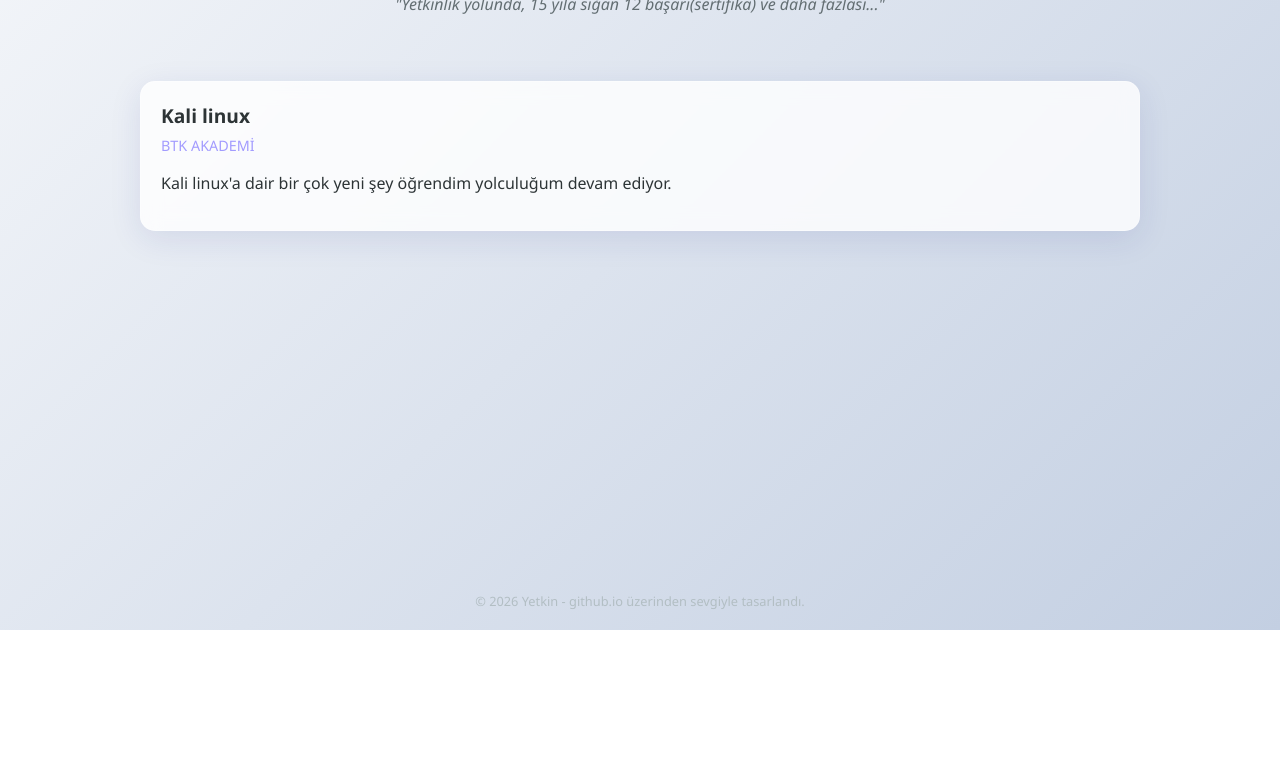
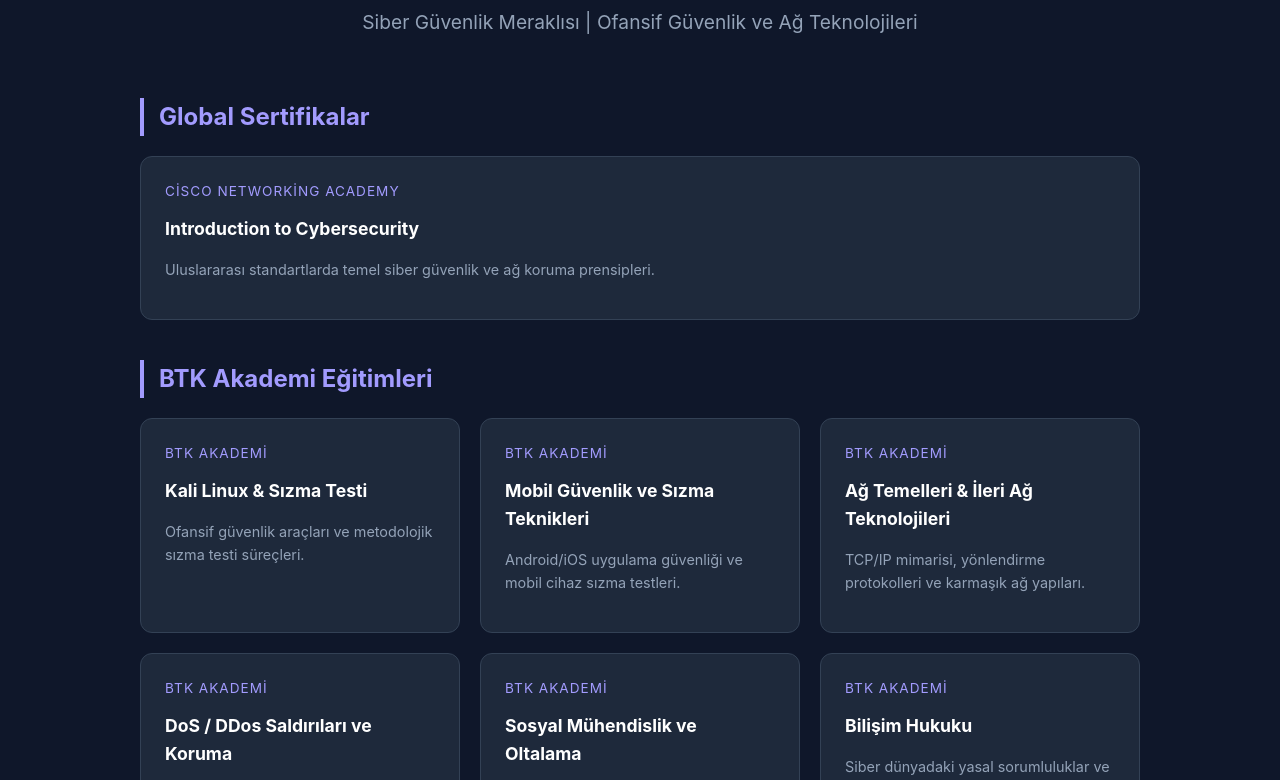
Before and after one commit to YetkinOS/yetkin.github.io, a plain HTML site: page index.html in a window 1280 px wide. Shown: the part 170-950 px from the top of the page. Before the commit the page ends 800 px from the top, so only its background shows below. Drawn offline with Linux system fonts and the light colour scheme.

Commit message:
Update index.html

```diff
--- a/index.html
+++ b/index.html
@@ -3,106 +3,178 @@
 <head>
     <meta charset="UTF-8">
     <meta name="viewport" content="width=device-width, initial-scale=1.0">
-    <title>Yetkin | Dijital Portfolyo</title>
+    <title>Yetkin | Siber Güvenlik Portfolyosu</title>
     <style>
         :root {
-            --ana-renk: #f0f4f8;
+            --ana-renk: #0f172a;
             --vurgu-renk: #a29bfe;
-            --metin-renk: #2d3436;
-            --kart-arkaplan: rgba(255, 255, 255, 0.8);
+            --kart-renk: #1e293b;
+            --metin-renk: #f8fafc;
+            --ikincil-metin: #94a3b8;
         }
 
         body {
-            font-family: 'Segoe UI', Tahoma, Geneva, Verdana, sans-serif;
-            background: linear-gradient(135deg, #f5f7fa 0%, #c3cfe2 100%);
+            font-family: 'Inter', -apple-system, BlinkMacSystemFont, sans-serif;
+            background-color: var(--ana-renk);
             color: var(--metin-renk);
             margin: 0;
-            display: flex;
-            flex-direction: column;
-            align-items: center;
-            min-height: 100vh;
+            padding: 0;
+            line-height: 1.6;
+        }
+
+        .konteyner {
+            max-width: 1000px;
+            margin: 0 auto;
+            padding: 40px 20px;
         }
 
         header {
             text-align: center;
-            padding: 50px 20px;
+            margin-bottom: 60px;
         }
 
         h1 {
-            font-size: 3rem;
+            font-size: 3.5rem;
             color: var(--vurgu-renk);
             margin-bottom: 10px;
-            text-shadow: 2px 2px 4px rgba(0,0,0,0.1);
+            letter-spacing: -2px;
         }
 
         .bio {
-            font-style: italic;
-            color: #636e72;
+            font-size: 1.2rem;
+            color: var(--ikincil-metin);
+            max-width: 600px;
+            margin: 0 auto;
         }
 
-        .sertifika-konteyner {
-            display: grid;
-            grid-template-columns: repeat(auto-fit, minmax(250px, 1fr));
-            gap: 20px;
-            width: 90%;
-            max-width: 1000px;
-            padding-bottom: 50px;
+        .kategori-baslik {
+            border-left: 4px solid var(--vurgu-renk);
+            padding-left: 15px;
+            margin: 40px 0 20px;
+            color: var(--vurgu-renk);
+            font-size: 1.5rem;
         }
 
-        .sertifika-kart {
-            background: var(--kart-arkaplan);
-            backdrop-filter: blur(10px);
-            border-radius: 15px;
-            padding: 20px;
-            border: 1px solid rgba(255,255,255,0.3);
-            box-shadow: 0 8px 32px rgba(31, 38, 135, 0.1);
-            transition: transform 0.3s ease;
+        .sertifika-grid {
+            display: grid;
+            grid-template-columns: repeat(auto-fit, minmax(300px, 1fr));
+            gap: 20px;
         }
 
-        .sertifika-kart:hover {
+        .kart {
+            background: var(--kart-renk);
+            border: 1px solid #334155;
+            border-radius: 12px;
+            padding: 24px;
+            transition: all 0.3s ease;
+            position: relative;
+            overflow: hidden;
+        }
+
+        .kart:hover {
             transform: translateY(-5px);
             border-color: var(--vurgu-renk);
+            box-shadow: 0 10px 30px -10px rgba(162, 155, 254, 0.3);
         }
 
-        .sertifika-baslik {
+        .sertifika-adi {
+            display: block;
+            font-size: 1.1rem;
             font-weight: bold;
-            font-size: 1.2rem;
-            display: block;
-            margin-bottom: 5px;
+            margin-bottom: 8px;
+            color: #fff;
         }
 
         .kurum {
+            display: block;
+            font-size: 0.85rem;
+            color: var(--vurgu-renk);
+            text-transform: uppercase;
+            letter-spacing: 1px;
+            margin-bottom: 12px;
+        }
+
+        .aciklama {
             font-size: 0.9rem;
-            color: var(--vurgu-renk);
+            color: var(--ikincil-metin);
         }
 
         footer {
-            margin-top: auto;
-            padding: 20px;
-            font-size: 0.8rem;
-            color: #b2bec3;
+            text-align: center;
+            padding: 40px;
+            color: #475569;
+            font-size: 0.9rem;
+        }
+
+        @media (max-width: 600px) {
+            h1 { font-size: 2.5rem; }
         }
     </style>
 </head>
 <body>
 
+<div class="konteyner">
     <header>
         <h1>Yetkin</h1>
-        <p class="bio">"Yetkinlik yolunda, 15 yıla sığan 12 başarı(sertifika) ve daha fazlası..."</p>
+        <p class="bio">Siber Güvenlik Meraklısı | Ofansif Güvenlik ve Ağ Teknolojileri</p>
     </header>
 
-    <div class="sertifika-konteyner">
-        <div class="sertifika-kart">
-            <span class="sertifika-baslik">Kali linux</span>
-            <span class="kurum">BTK AKADEMİ</span>
-            <p>Kali linux'a dair bir çok yeni şey öğrendim yolculuğum devam ediyor.</p>
+    <h2 class="kategori-baslik">Global Sertifikalar</h2>
+    <div class="sertifika-grid">
+        <div class="kart">
+            <span class="kurum">Cisco Networking Academy</span>
+            <span class="sertifika-adi">Introduction to Cybersecurity</span>
+            <p class="aciklama">Uluslararası standartlarda temel siber güvenlik ve ağ koruma prensipleri.</p>
         </div>
+    </div>
 
+    <h2 class="kategori-baslik">BTK Akademi Eğitimleri</h2>
+    <div class="sertifika-grid">
+        <div class="kart">
+            <span class="kurum">BTK Akademi</span>
+            <span class="sertifika-adi">Kali Linux & Sızma Testi</span>
+            <p class="aciklama">Ofansif güvenlik araçları ve metodolojik sızma testi süreçleri.</p>
         </div>
+        <div class="kart">
+            <span class="kurum">BTK Akademi</span>
+            <span class="sertifika-adi">Mobil Güvenlik ve Sızma Teknikleri</span>
+            <p class="aciklama">Android/iOS uygulama güvenliği ve mobil cihaz sızma testleri.</p>
+        </div>
+        <div class="kart">
+            <span class="kurum">BTK Akademi</span>
+            <span class="sertifika-adi">Ağ Temelleri & İleri Ağ Teknolojileri</span>
+            <p class="aciklama">TCP/IP mimarisi, yönlendirme protokolleri ve karmaşık ağ yapıları.</p>
+        </div>
+        <div class="kart">
+            <span class="kurum">BTK Akademi</span>
+            <span class="sertifika-adi">DoS / DDos Saldırıları ve Koruma</span>
+            <p class="aciklama">Hizmet dışı bırakma saldırıları türleri ve savunma stratejileri.</p>
+        </div>
+        <div class="kart">
+            <span class="kurum">BTK Akademi</span>
+            <span class="sertifika-adi">Sosyal Mühendislik ve Oltalama</span>
+            <p class="aciklama">İnsan faktörlü güvenlik zafiyetleri ve phishing saldırı analizleri.</p>
+        </div>
+        <div class="kart">
+            <span class="kurum">BTK Akademi</span>
+            <span class="sertifika-adi">Bilişim Hukuku</span>
+            <p class="aciklama">Siber dünyadaki yasal sorumluluklar ve dijital haklar.</p>
+        </div>
+    </div>
+
+    <h2 class="kategori-baslik">Akademik & Diğer</h2>
+    <div class="sertifika-grid">
+        <div class="kart">
+            <span class="kurum">ODTÜ BİLGE İŞ</span>
+            <span class="sertifika-adi">Sızma Testine Giriş</span>
+            <p class="aciklama">Etik hackerlık dünyasına giriş ve temel siber güvenlik yaklaşımları.</p>
+        </div>
+    </div>
 
     <footer>
-        © 2026 Yetkin - github.io üzerinden sevgiyle tasarlandı.
+        © 2026 Yetkin. Tüm başarılar kaydedilmiştir.
     </footer>
+</div>
 
 </body>
 </html>
```
